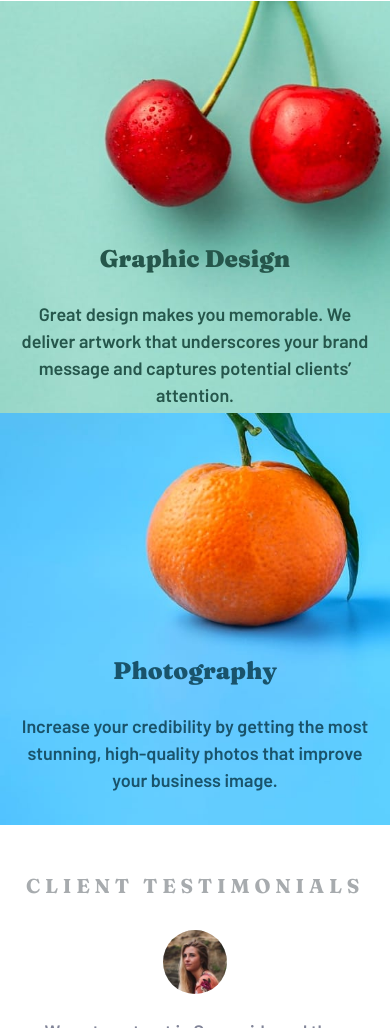
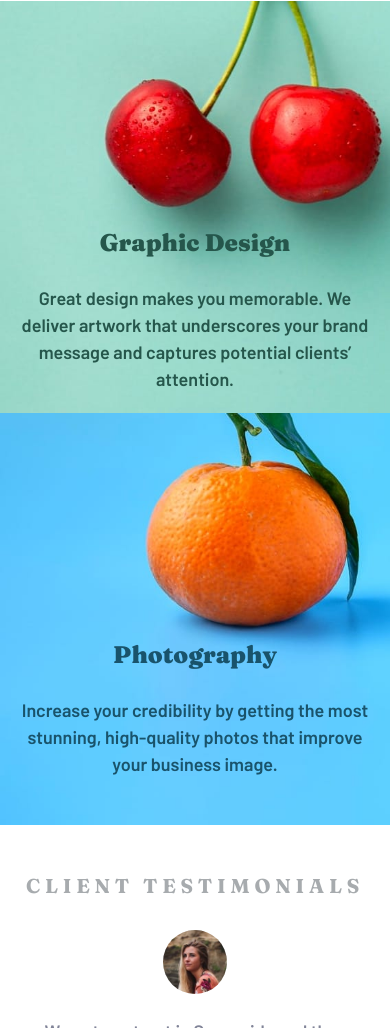
Before and after one commit to dasurahul/Sunnyside-agency-landing-page, a plain HTML site: page index.html in a window 390 px wide. Shown: the part 2153-3181 px from the top of the page. Drawn offline with Linux system fonts and the light colour scheme.

Commit message:
Updated style.css

```diff
--- a/style.css
+++ b/style.css
@@ -202,6 +202,7 @@ img {
 
 .grid {
   display: grid;
+  grid-template-columns: 1fr 1fr;
   grid-template-areas:
     "transform transform-image"
     "standout-image standout";
@@ -475,6 +476,7 @@ img {
     margin-bottom: 1.5rem;
   }
   .grid {
+    grid-template-columns: 1fr;
     grid-template-areas:
       "transform-image"
       "transform"
@@ -494,9 +496,10 @@ img {
   .graphic-design-text,
   .photography-text {
     top: 55%;
-    left: 0;
+    left: 1rem;
+    right: 1rem;
+    bottom: 1rem;
     transform: translateX(0);
-    padding: 1rem;
   }
   .testimonials {
     width: 90%;
```
